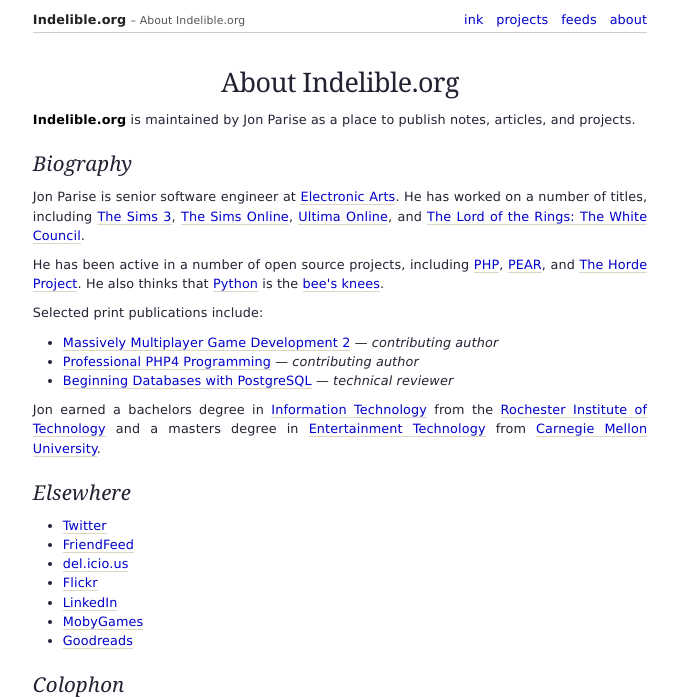
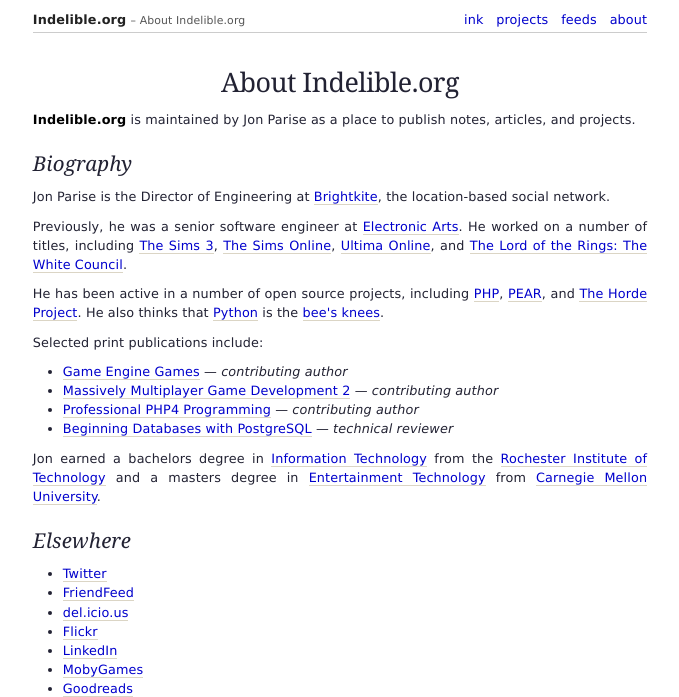
Before and after one commit to jparise/indelible-django, a Django app: template templates/about.html in a window 1280 px wide. Shown: the top 697 px of the page, without its empty margins (300-979 px from the left). Run offline with Django 3.2, Linux system fonts and the light colour scheme; the template is opened without the code that fills it, so the values that code supplies are empty.

Commit message:
Updating my biography.

```diff
--- a/templates/about.html
+++ b/templates/about.html
@@ -12,7 +12,11 @@ articles, and projects.
 
 <h2>Biography</h2>
 <p>
-Jon Parise is senior software engineer at <a href="http://www.ea.com/">Electronic Arts</a>.  He has worked on a number of titles, including <a href="http://en.wikipedia.org/wiki/The_Sims_3">The Sims 3</a>, <a href="http://en.wikipedia.org/wiki/The_Sims_Online">The Sims Online</a>, <a href="http://en.wikipedia.org/wiki/Ultima_online">Ultima Online</a>, and <a href="http://en.wikipedia.org/wiki/The_Lord_of_the_Rings:_The_White_Council">The Lord of the Rings: The White Council</a>.
+Jon Parise is the Director of Engineering at <a href="http://brightkite.com/">Brightkite</a>, the location-based social network.
+</p>
+
+<p>
+Previously, he was a senior software engineer at <a href="http://www.ea.com/">Electronic Arts</a>.  He worked on a number of titles, including <a href="http://en.wikipedia.org/wiki/The_Sims_3">The Sims 3</a>, <a href="http://en.wikipedia.org/wiki/The_Sims_Online">The Sims Online</a>, <a href="http://en.wikipedia.org/wiki/Ultima_online">Ultima Online</a>, and <a href="http://en.wikipedia.org/wiki/The_Lord_of_the_Rings:_The_White_Council">The Lord of the Rings: The White Council</a>.
 </p>
 <p>
 He has been active in a number of open source projects, including <a href="http://www.php.net/">PHP</a>, <a href="http://pear.php.net/">PEAR</a>, and <a href="http://www.horde.org/">The Horde Project</a>.  He also thinks that <a href="http://www.python.org/">Python</a> is the <a href="http://en.wiktionary.org/wiki/bee%27s_knees">bee's knees</a>.
@@ -21,6 +25,8 @@ He has been active in a number of open source projects, including <a href="http:
 Selected print publications include:
 </p>
 <ul>
+	<li><a
+	href="http://www.amazon.com/Game-Engine-Gems-Eric-Lengyel/dp/0763778885">Game Engine Games</a> &mdash; <i>contributing author</i></li>
 	<li><a href="http://www.amazon.com/Massively-Multiplayer-Game-Development-v/dp/1584503904/">Massively Multiplayer Game Development 2</a> &mdash; <i>contributing author</i></li>
 	<li><a href="http://www.amazon.com/Professional-PHP4-Programming-Deepak-Thomas/dp/1861006918/">Professional PHP4 Programming</a> &mdash; <i>contributing author</i></li>
 	<li><a href="http://www.amazon.com/Beginning-Databases-PostgreSQL-Richard-Stones/dp/1861005156/">Beginning Databases with PostgreSQL</a> &mdash; <i>technical reviewer</i></li>
```
